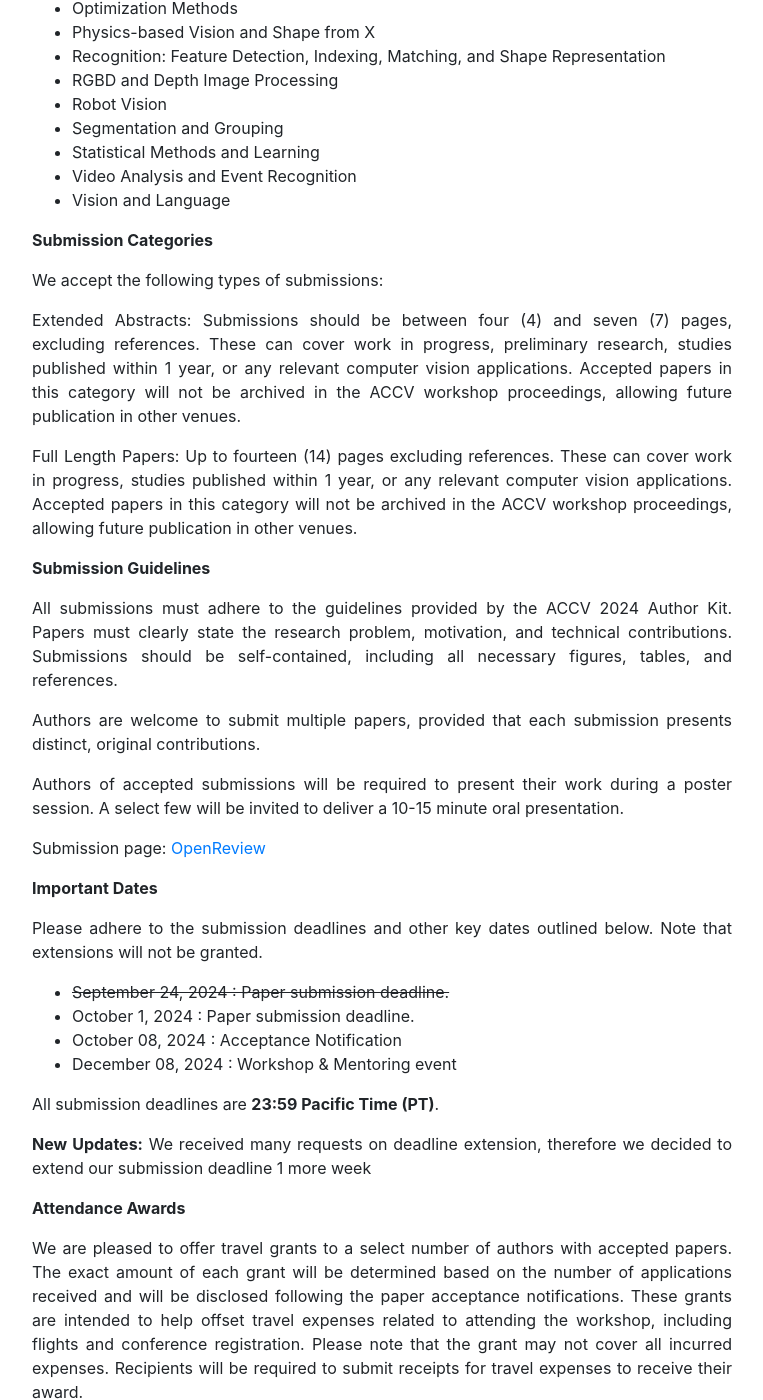
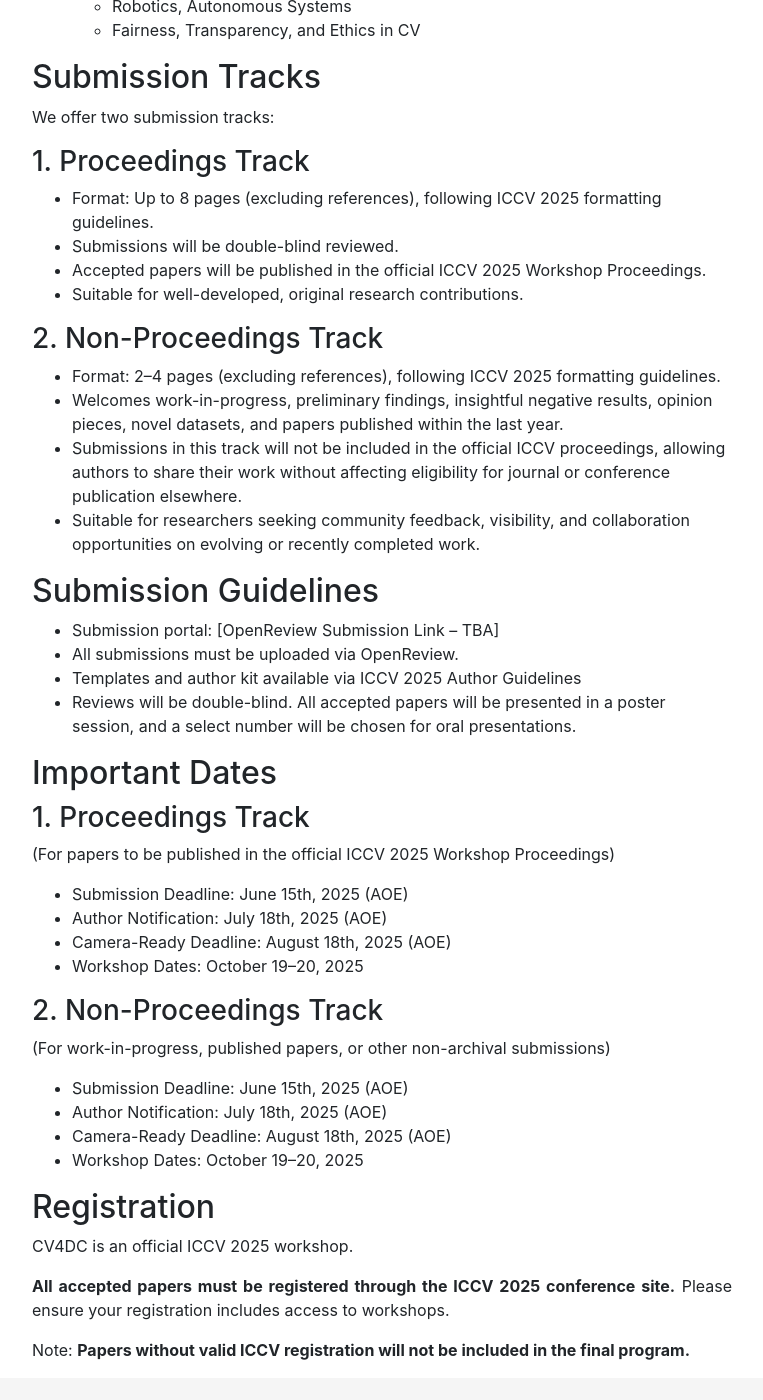
Before and after one commit to cv4dc/cv4dc.github.io, a Jekyll site: the page built from 2025/call-for-papers.md, in a window 1280 px wide and 1400 px high, scrolled down 1208 px. Shown: the whole window, without its empty margins (68-831 px from the left). Built offline with Jekyll 4.4.1, drawn with Linux system fonts in a browser that asks for light colours; nearby versions of some CDN libraries; comment, search, counter and statistics services are not loaded; some of the changed text lies outside the part shown.

Commit message:
add: call for papers 2025

```diff
--- a/2025/call-for-papers.md
+++ b/2025/call-for-papers.md
@@ -1,93 +1,77 @@
 ---
 layout: 2024_sidebar
 title: Call for Papers
-year: 2024
+year: 2025
 ---
 
-We invite students and researchers from developing countries, regardless of their current location, to submit their work to the Computer Vision for Developing Countries (CV4DC) workshop. We are interested in new ideas, ongoing research, as well as work that has been previously published whithin 1 year or is under consideration elsewhere.
+We invite students and researchers from **developing countries**, regardless of their current location, to submit their work to the **2nd Workshop on Computer Vision for Developing Countries (CV4DC)**. The workshop aims to highlight research that is either conducted in or particularly relevant to developing regions, spanning new ideas, ongoing projects, practical applications, and previously published work (within the last year).
 
-Submissions can include both innovative algorithms and practical applications. While the presenting author does not need to be the first author, we encourage highlighting contributions from researchers in developing countries, particularly the presenting author, in the abstract. Although the workshop primarily aims to showcase researchers from developing countries, participation is open to all.
+CV4DC seeks to foster collaboration, inclusion, and impact in the global vision community by showcasing contributions that address local and global challenges. Participation is open to all, but we strongly encourage highlighting contributions from researchers affiliated with developing countries—especially the presenting author—in the abstract.
 
-<br>
+## Topics of Interest
 
-<a href="{{site.url}}/files/2024/CV4DC2024_CFP.pdf" target="_blank">**A PDF version with the important dates can be found here.**</a>
+We welcome submissions on a broad range of topics in computer vision and pattern recognition, including but not limited to:
+- Vision for social good / global development
+- Vision applications in agriculture, healthcare, climate change, disaster response, education
+- Dataset development and annotation in low-resource settings
+- Low-power and efficient computer vision
+- Remote sensing, photogrammetry for developing regions
+- Document analysis (e.g., handwritten, multilingual, low-quality)
+- Biomedical image analysis and diagnostics
+- Generative models and data augmentation for scarce data
+- Vision + Language / Multimodal Learning
+- Any core vision topics, including:
+    - 3D Computer Vision
+    - Motion and Tracking
+    - Recognition, Categorization, Retrieval
+    - Segmentation and Grouping
+    - Deep Learning Techniques
+    - Optimization and Statistical Methods
+    - Low-Level Vision & Image Processing
+    - Robotics, Autonomous Systems
+    - Fairness, Transparency, and Ethics in CV
 
-**Topics of Interest**
+## Submission Tracks
 
-We invite submissions on a wide range of topics in computer vision and pattern recognition, including but not limited to the following areas:
+We offer two submission tracks:
 
-- 3D Computer Vision
-- Applications of Computer Vision, Vision for X
-- Big Data, Large Scale Methods
-- Biomedical Image Analysis
-- Biometrics
-- Computational Photography, Sensing, and Display
-- Datasets and Performance Analysis
-- Deep Learning for Computer Vision
-- Document image analysis
-- Face and Gesture
-- Pose and Action
-- Generative models for computer vision
-- Illumination and Reflectance Modeling
-- Low-level Vision, Image Processing
-- Motion and Tracking
-- Optimization Methods
-- Physics-based Vision and Shape from X
-- Recognition: Feature Detection, Indexing, Matching, and Shape Representation
-- RGBD and Depth Image Processing
-- Robot Vision
-- Segmentation and Grouping
-- Statistical Methods and Learning
-- Video Analysis and Event Recognition
-- Vision and Language
+### 1. Proceedings Track
+- Format: Up to 8 pages (excluding references), following ICCV 2025 formatting guidelines.
+- Submissions will be double-blind reviewed.
+- Accepted papers will be published in the official ICCV 2025 Workshop Proceedings.
+- Suitable for well-developed, original research contributions.
 
-**Submission Categories**
+### 2. Non-Proceedings Track
+- Format: 2–4 pages (excluding references), following ICCV 2025 formatting guidelines.
+- Welcomes work-in-progress, preliminary findings, insightful negative results, opinion pieces, novel datasets, and papers published within the last year.
+- Submissions in this track will not be included in the official ICCV proceedings, allowing authors to share their work without affecting eligibility for journal or conference publication elsewhere.
+- Suitable for researchers seeking community feedback, visibility, and collaboration opportunities on evolving or recently completed work.
 
-We accept the following types of submissions:
+## Submission Guidelines
+- Submission portal: [OpenReview Submission Link – TBA]
+- All submissions must be uploaded via OpenReview.
+- Templates and author kit available via ICCV 2025 Author Guidelines
+- Reviews will be double-blind. All accepted papers will be presented in a poster session, and a select number will be chosen for oral presentations.
 
-Extended Abstracts: Submissions should be between four (4) and seven (7) pages, excluding references. These can cover work in progress, preliminary research, studies published within 1 year, or any relevant computer vision applications. Accepted papers in this category will not be archived in the ACCV workshop proceedings, allowing future publication in other venues.
+## Important Dates
 
-Full Length Papers: Up to fourteen (14) pages excluding references. These can cover work in progress, studies published within 1 year, or any relevant computer vision applications. Accepted papers in this category will not be archived in the ACCV workshop proceedings, allowing future publication in other venues.
+### 1. Proceedings Track
+(For papers to be published in the official ICCV 2025 Workshop Proceedings)
+- Submission Deadline: June 15th, 2025 (AOE)
+- Author Notification: July 18th, 2025 (AOE)
+- Camera-Ready Deadline: August 18th, 2025 (AOE)
+- Workshop Dates: October 19–20, 2025
 
-**Submission Guidelines**
+### 2. Non-Proceedings Track
+(For work-in-progress, published papers, or other non-archival submissions)
+- Submission Deadline: June 15th, 2025 (AOE)
+- Author Notification: July 18th, 2025 (AOE)
+- Camera-Ready Deadline: August 18th, 2025 (AOE)
+- Workshop Dates: October 19–20, 2025
 
-All submissions must adhere to the guidelines provided by the ACCV 2024 Author Kit. Papers must clearly state the research problem, motivation, and technical contributions. Submissions should be self-contained, including all necessary figures, tables, and references.
+## Registration
+CV4DC is an official ICCV 2025 workshop.
 
-Authors are welcome to submit multiple papers, provided that each submission presents distinct, original contributions.
+**All accepted papers must be registered through the ICCV 2025 conference site.** Please ensure your registration includes access to workshops.
 
-Authors of accepted submissions will be required to present their work during a poster session. A select few will be invited to deliver a 10-15 minute oral presentation.
-
-Submission page: [OpenReview](https://openreview.net/group?id=ACCV/2024/Workshop/CV4DC)
-
-**Important Dates**
-
-Please adhere to the submission deadlines and other key dates outlined below. Note that extensions will not be granted.
-
-- ~~September 24, 2024 : Paper submission deadline.~~
-- October 1, 2024 : Paper submission deadline.
-- October 08, 2024 : Acceptance Notification
-- December 08, 2024 : Workshop & Mentoring event
-
-All submission deadlines are **23:59 Pacific Time (PT)**.
-
-**New Updates:** We received many requests on deadline extension, therefore we decided to extend our submission deadline 1 more week
-
-**Attendance Awards**
-
-We are pleased to offer travel grants to a select number of authors with accepted papers. The exact amount of each grant will be determined based on the number of applications received and will be disclosed following the paper acceptance notifications. These grants are intended to help offset travel expenses related to attending the workshop, including flights and conference registration. Please note that the grant may not cover all incurred expenses. Recipients will be required to submit receipts for travel expenses to receive their award.
-
-Priority for travel grants will be given to authors from **developing countries**. However, we regret that we cannot guarantee grants for all accepted papers. The final grant amounts will depend on the volume of applications and will be communicated after the acceptance notifications.
-
-**New Updates:** In collaboration with ACCV, we are pleased to announce that free registration will be available to 50 attendees from the following countries: Afghanistan, Bhutan, Cambodia, Indonesia, Kazakhstan, North Korea, Kyrgyzstan, Laos, Mongolia, Myanmar, Nepal, Philippines, Tajikistan, Timor Leste, Turkmenistan, and Uzbekistan. Authors from these countries who wish to attend the workshop must apply for the grant. The application process is simple and requires only a brief statement (a few paragraphs) or a CV.
-
-**Please send your application (CV or brief statement) to cv4dc@googlegroups.com.**
-
-**Registration Instructions**
-
-As CV4DC is a workshop under the ACCV, registration will be managed through the ACCV website. Please ensure that your ACCV registration includes the workshop sessions. Detailed information and instructions for registration can be found here: [ACCV Registration](https://accv2024.org/registration/)
-
-**Presentation Instructions**
-
-Details on presentation guidelines and formats will be provided soon. Stay tuned for updates!
-
-**Contact:** [cv4dc@googlegroups.com](mailto:cv4dc@googlegroups.com)
+Note: **Papers without valid ICCV registration will not be included in the final program.**
--- a/_data/confs.yml
+++ b/_data/confs.yml
@@ -1,5 +1,5 @@
 - name: CV4DC 2024
   url: https://cv4dc.github.io/2024/
 
-- name: CV4DC 2024
-  url: https://cv4dc.github.io/2024/
+- name: CV4DC 2025
+  url: https://cv4dc.github.io/2025/
--- a/_includes/2025_dates.html
+++ b/_includes/2025_dates.html
@@ -4,8 +4,8 @@
 <h3><i class="fas fa-calendar-alt"></i> &nbsp; Important Dates</h3>
 <b>All deadlines are 23:59 Pacific Time (PT). No extensions will be granted.</b>
 <br />
-- <a href="{{site.url}}/files/2024/CV4DC_2024_Author_Kit.zip">Download CV4DC 2024 Author Kit</a><br />
-- <a href="https://openreview.net/group?id=ACCV/2024/Workshop/CV4DC" target="_blank">OpenReview Submission Website</a>
+- <a href="https://iccv.thecvf.com/Conferences/2025/AuthorGuidelines" target="_blank">ICCV 2025 Author Guidelines</a><br />
+- <a href="https://openreview.net/group?id=ICCV/2025/Workshop/CV4DC" target="_blank">OpenReview Submission Website</a>
 <br />
 <table style="border-collapse: collapse; border: none; width: 100%">
     {% for deadline in site.data.dates[year] %}
```
Also changed, not shown: _data/cv4dc.yml (+0 -14 lines).
